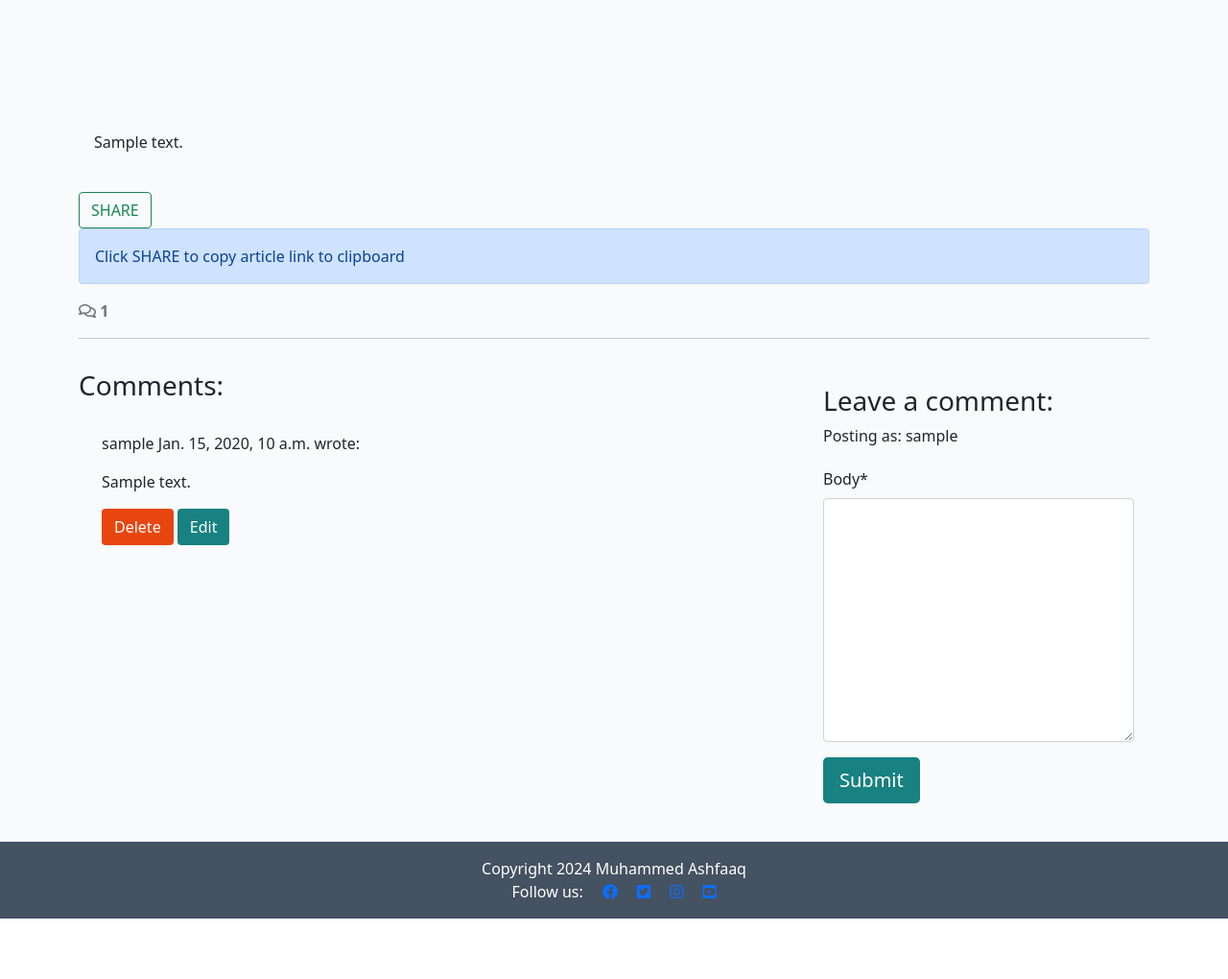
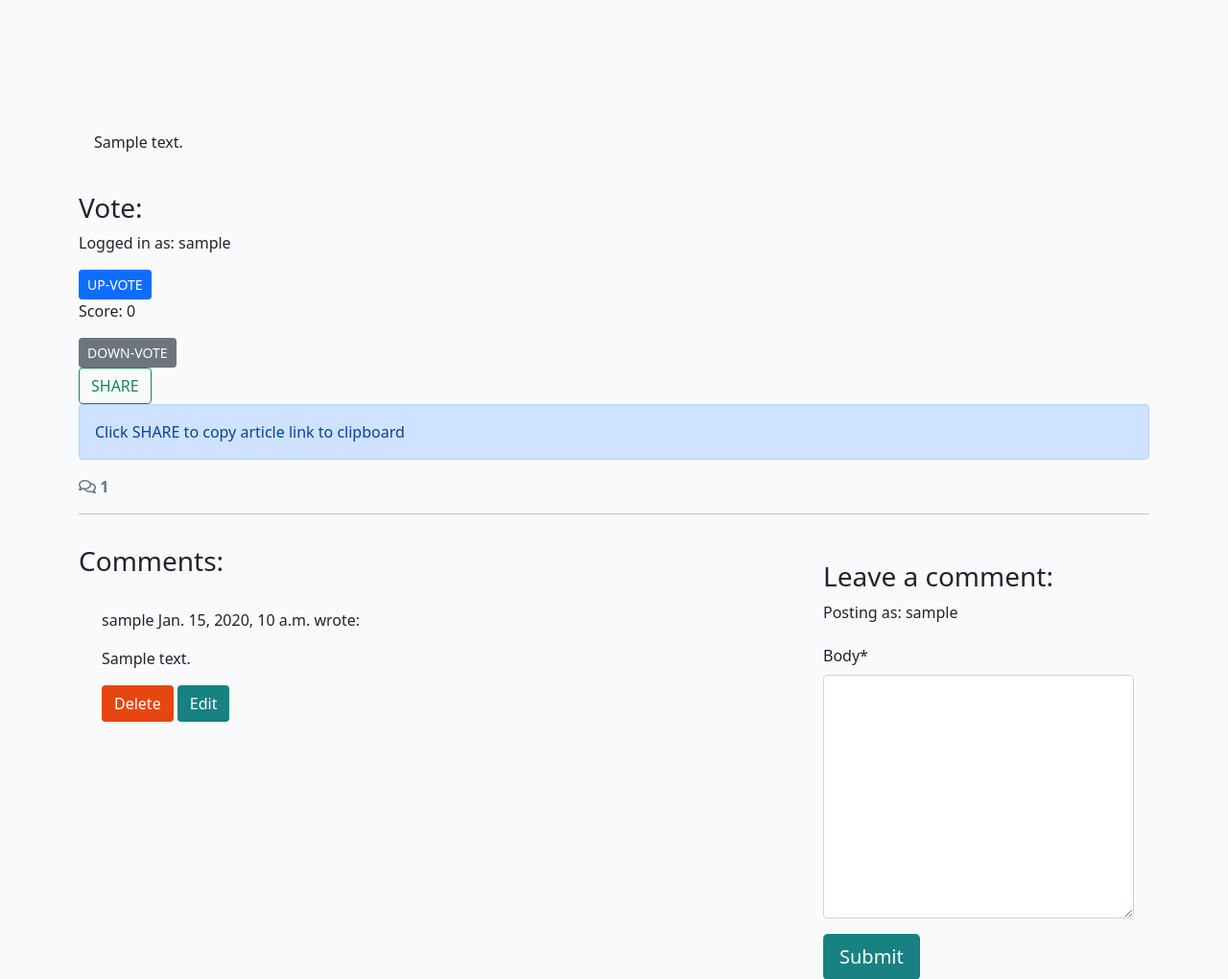
Before and after one commit to md-ash-dot/newstok, a Django app: a page that uses news/templates/news/article_detail.html in a window 1280 px wide. Shown: the part 292-1312 px from the top of the page at 96% size. Before the commit the page ends 1249 px from the top, so only its background shows below. Run offline with Django 4.2, Linux system fonts and the light colour scheme; a user stored in the database is signed in; tables that the repository leaves empty hold one stand-in row (values such as "Sample post"); parts of the project's set-up code (start-up, migrations or seed data) failed here and were passed over; some libraries are stand-ins or nearby versions.

Commit message:
Add upvote and downvote to article detail view

```diff
--- a/news/models.py
+++ b/news/models.py
@@ -3,7 +3,7 @@ from django.contrib.auth.models import User
 from cloudinary.models import CloudinaryField
 
 STATUS = ((0, "Draft"), (1, "Published"))
-CATEGORY = ((0, "General"), (2, "Technology"), (3, "Business"), (4, "Science"))
+CATEGORY = ((0, "General"), (1, "Technology"), (2, "Business"), (3, "Science"))
 
 # Create your models here.
 class Article(models.Model):
@@ -17,12 +17,17 @@ class Article(models.Model):
     status = models.IntegerField(choices=STATUS, default=0)
     excerpt = models.TextField(blank=True)
     updated_on = models.DateTimeField(auto_now=True)
+    upvotes = models.PositiveIntegerField(default=0)
+    downvotes = models.IntegerField(default=0)
 
     class Meta:
         ordering = ["-created_on"]
     def __str__(self):
         return f"{self.title} | written by {self.author}"
-
+    def total_votes(self):
+        return self.upvotes + self.downvotes
+    def score(self):
+        return self.upvotes - self.downvotes
 
 class Comment(models.Model):
     article = models.ForeignKey(
--- a/news/templates/news/article_detail.html
+++ b/news/templates/news/article_detail.html
@@ -37,6 +37,37 @@
             </div>
         </div>
     </div>
+
+     <!-- Upvote and Downvote buttons -->
+    <!-- form method="post" action="{% url 'upvote_article' article.slug %}">
+      {% csrf_token %}
+      <button type="submit">UP-VOTE</button>
+    </form> -->
+    <!-- Score counter -->
+    <!-- <p>SCORE: {{ article.score }}</p>
+    <form method="post" action="{% url 'downvote_article' article.slug %}">
+      {% csrf_token %}
+      <button type="submit">DOWN-VOTE</button>
+    </form> -->
+    <div>
+      {% if user.is_authenticated %}
+      <h3>Vote:</h3>
+      <p>Logged in as: {{ user.username }}</p>
+      <form method="post" action="{% url 'upvote_article' article.slug %}">
+          {% csrf_token %}
+          <button type="submit" class="btn btn-primary btn-sm">UP-VOTE</button>
+      </form>
+      <p>Score: {{ article.score }}</p>
+      <form method="post" action="{% url 'downvote_article' article.slug %}">
+          {% csrf_token %}
+          <button type="submit" class="btn btn-secondary btn-sm">DOWN-VOTE</button>
+      </form>
+      {% else %}
+      <p>Log in to vote</p>
+      {% endif %}
+    </div>
+
+
     <!-- Displaying share button to copy link to clipboard -->
     <div class="d-grid gap-2 d-md-block">
       <button type="button" class="btn btn-outline-success" onclick="geturl()">SHARE</button>
--- a/news/urls.py
+++ b/news/urls.py
@@ -9,4 +9,6 @@ urlpatterns = [
      path('<slug:slug>/delete_comment/<int:comment_id>',
           views.comment_delete, name='comment_delete'),
      path('article', views.new_article, name='new_article'),
+     path('<slug:slug>/upvote/', views.upvote_article, name='upvote_article'),
+     path('<slug:slug>/downvote/', views.downvote_article, name='downvote_article'),
 ]
--- a/news/views.py
+++ b/news/views.py
@@ -12,6 +12,13 @@ class ArticleList(generic.ListView):
     queryset = Article.objects.filter(status=1)
     template_name = "news/index.html"
     paginate_by = 6
+"""     context_object_name = 'lists'
+
+    def get_queryset(self):
+        myset = {
+            "general": Article.objects.filter(category=0),
+            "technology": Article.objects.filter(category=1),
+        } """
 
 
 def article_detail(request, slug):
@@ -57,6 +64,19 @@ def article_detail(request, slug):
             "comment_form": comment_form,
         },
     )
+
+
+def upvote_article(request, slug):
+    article = get_object_or_404(Article, slug=slug)
+    article.upvotes += 1
+    article.save()
+    return HttpResponseRedirect(request.META.get('HTTP_REFERER'))
+
+def downvote_article(request, slug):
+    article = get_object_or_404(Article, slug=slug)
+    article.downvotes += 1
+    article.save()
+    return HttpResponseRedirect(request.META.get('HTTP_REFERER'))
 
 
 def comment_edit(request, slug, comment_id):
```
Also changed, not shown: news/migrations/0008_article_downvotes_article_upvotes_and_more.py (added), news/templates/news/index.html (line endings or trailing spaces), user_profile/migrations/0002_delete_post.py (added).
